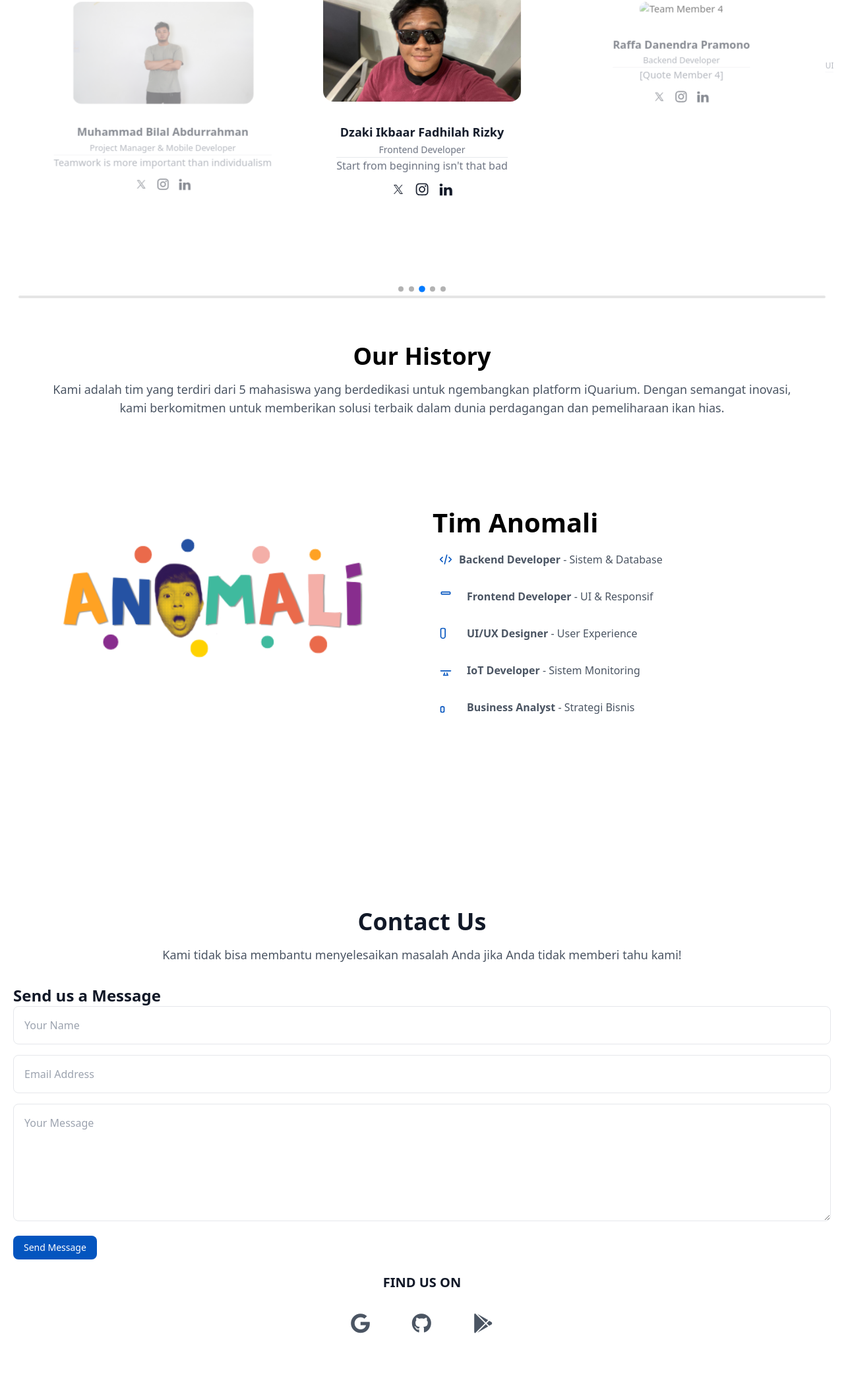
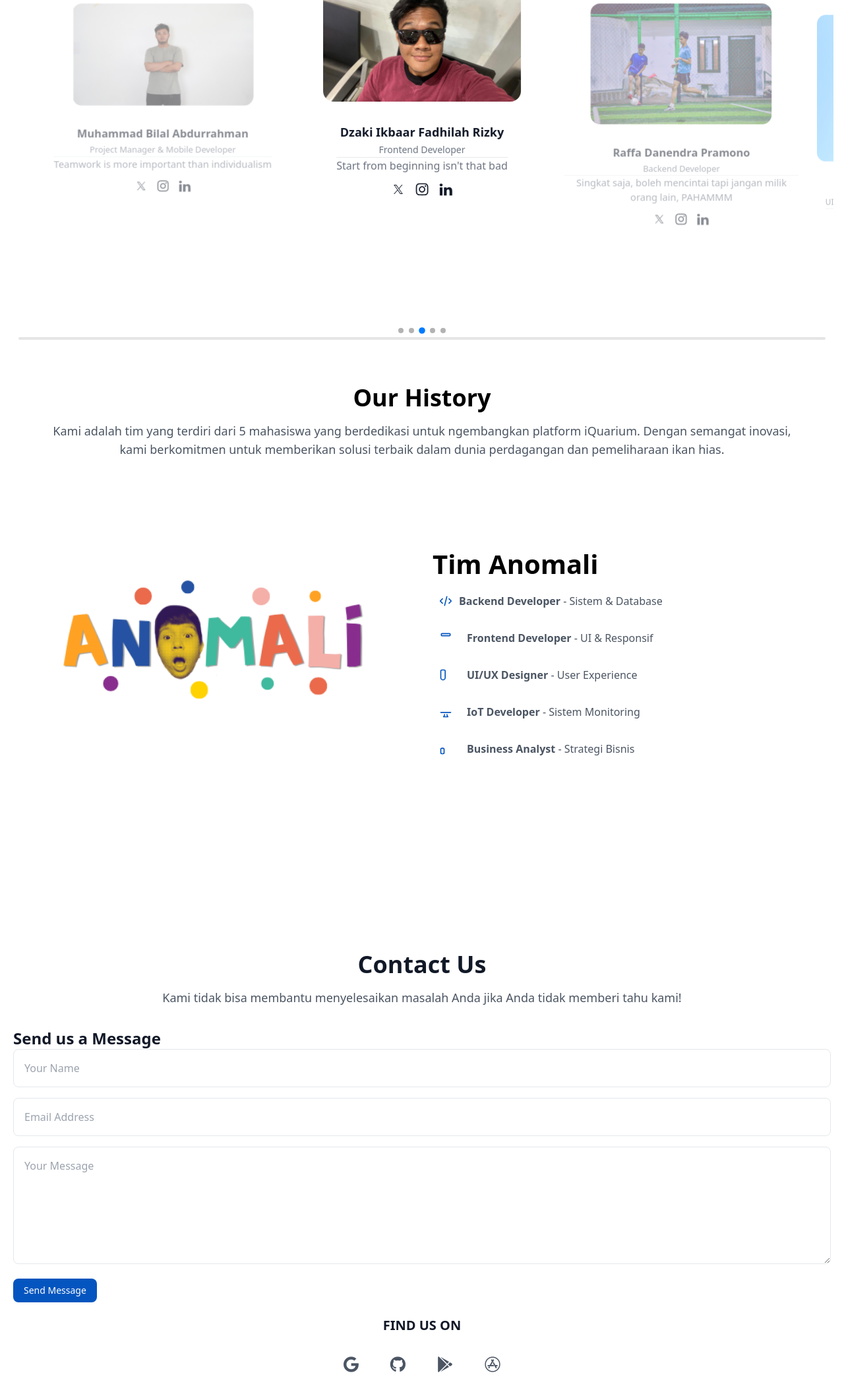
Before and after one commit to Frizaski/iquariumprofile, a website: page index.html in a window 1280 px wide. Shown: the part 2621-4740 px from the top of the page at 66% size. Drawn offline with nearby package versions, Linux system fonts and the light colour scheme.

Commit message:
nambah icon dan hrefnya

```diff
--- a/index.html
+++ b/index.html
@@ -292,14 +292,14 @@
                     <div class="swiper-slide">
                         <div class="group w-full flex flex-col items-center gap-8 transition-all duration-500 p-8">
                             <div class="w-60 h-70">
-                                <img src="dist/image/member4.jpg" alt="Team Member 4" class="rounded-2xl h-full w-full object-cover">
+                                <img src="dist/image/rapa.jpg" alt="Raffa Danendra Pramono" class="rounded-2xl h-full w-full object-cover">
                             </div>
                             <div class="text-center max-w-xs flex-1 flex flex-col justify-between">
                                 <div class="mb-5 pb-5 border-b border-solid border-gray-300">
                                     <h6 class="text-lg text-gray-900 font-semibold mb-1">Raffa Danendra Pramono</h6>
                                     <span class="text-sm text-gray-500 group-hover:text-indigo-600">Backend Developer</span>
                                 </div>
-                                <p class="text-gray-500 leading-6 mb-7">[Quote Member 4]</p>
+                                <p class="text-gray-500 leading-6 mb-7">Singkat saja, boleh mencintai tapi jangan milik orang lain, PAHAMMM</p>
                                 <div class="flex items-center gap-4 justify-center">
                                     <!-- Social Icons -->
                                     <p class="cursor-pointer  text-gray-900 hover:text-white group w-12 h-12 rounded-full flex justify-center items-center bg-gray-100 transition-all duration-500 hover:bg-indigo-600">
@@ -325,14 +325,14 @@
                     <div class="swiper-slide">
                         <div class="group w-full flex flex-col items-center gap-8 transition-all duration-500 p-8">
                             <div class="w-60 h-70">
-                                <img src="dist/image/member5.jpg" alt="Team Member 5" class="rounded-2xl h-full w-full object-cover">
+                                <img src="dist/image/jidan.jpg" alt="Zidane Ali Athala" class="rounded-2xl h-full w-full object-cover">
                             </div>
                             <div class="text-center max-w-xs flex-1 flex flex-col justify-between">
                                 <div class="mb-5 pb-5 border-b border-solid border-gray-300">
                                     <h6 class="text-lg text-gray-900 font-semibold mb-1">Zidane Ali Athala</h6>
                                     <span class="text-sm text-gray-500 group-hover:text-indigo-600">UI Designer & Junior Frontend Developer</span>
                                 </div>
-                                <p class="text-gray-500 leading-6 mb-7">[Quote Member 5]</p>
+                                <p class="text-gray-500 leading-6 mb-7">.</p>
                                 <div class="flex items-center gap-4 justify-center">
                                     <!-- Social Icons -->
                                     <p class="cursor-pointer  text-gray-900 hover:text-white group w-12 h-12 rounded-full flex justify-center items-center bg-gray-100 transition-all duration-500 hover:bg-indigo-600">
@@ -487,15 +487,18 @@
 
                     </form>
                     <p class="text-center font-bold" style="font-size: 20px; margin-top: 20px;">FIND US ON</p>
-                    <div class="flex justify-center mt-8" style="gap: 64px;">
+                    <div class="flex justify-center mt-8" style="gap: 48px;">
                         <a href="http://anomalii.my.id/signin" target="_blank" rel="noopener noreferrer">
-                            <i class="fab fa-google text-3xl text-gray-600 hover:text-indigo-600 transition-colors"></i>
+                            <i class="fab fa-google text-2xl text-gray-600 hover:text-indigo-600 transition-colors"></i>
                         </a>
                         <a href="https://github.com/Frizaski/iquariumprofile" target="_blank" rel="noopener noreferrer">
-                            <i class="fab fa-github text-3xl text-gray-600 hover:text-indigo-600 transition-colors"></i>
+                            <i class="fab fa-github text-2xl text-gray-600 hover:text-indigo-600 transition-colors"></i>
                         </a>
                         <a href="https://play.google.com" target="_blank" rel="noopener noreferrer">
-                            <i class="fab fa-google-play text-3xl text-gray-600 hover:text-indigo-600 transition-colors"></i>
+                            <i class="fab fa-google-play text-2xl text-gray-600 hover:text-indigo-600 transition-colors"></i>
+                        </a>
+                        <a href="https://www.apple.com/app-store/" target="_blank" rel="noopener noreferrer">
+                            <i class="fab fa-app-store text-2xl text-gray-600 hover:text-indigo-600 transition-colors"></i>
                         </a>
                     </div>
                 </div>
```
Also changed, not shown: dist/image/jidan.jpg (added), dist/image/rapa.jpg (added).
